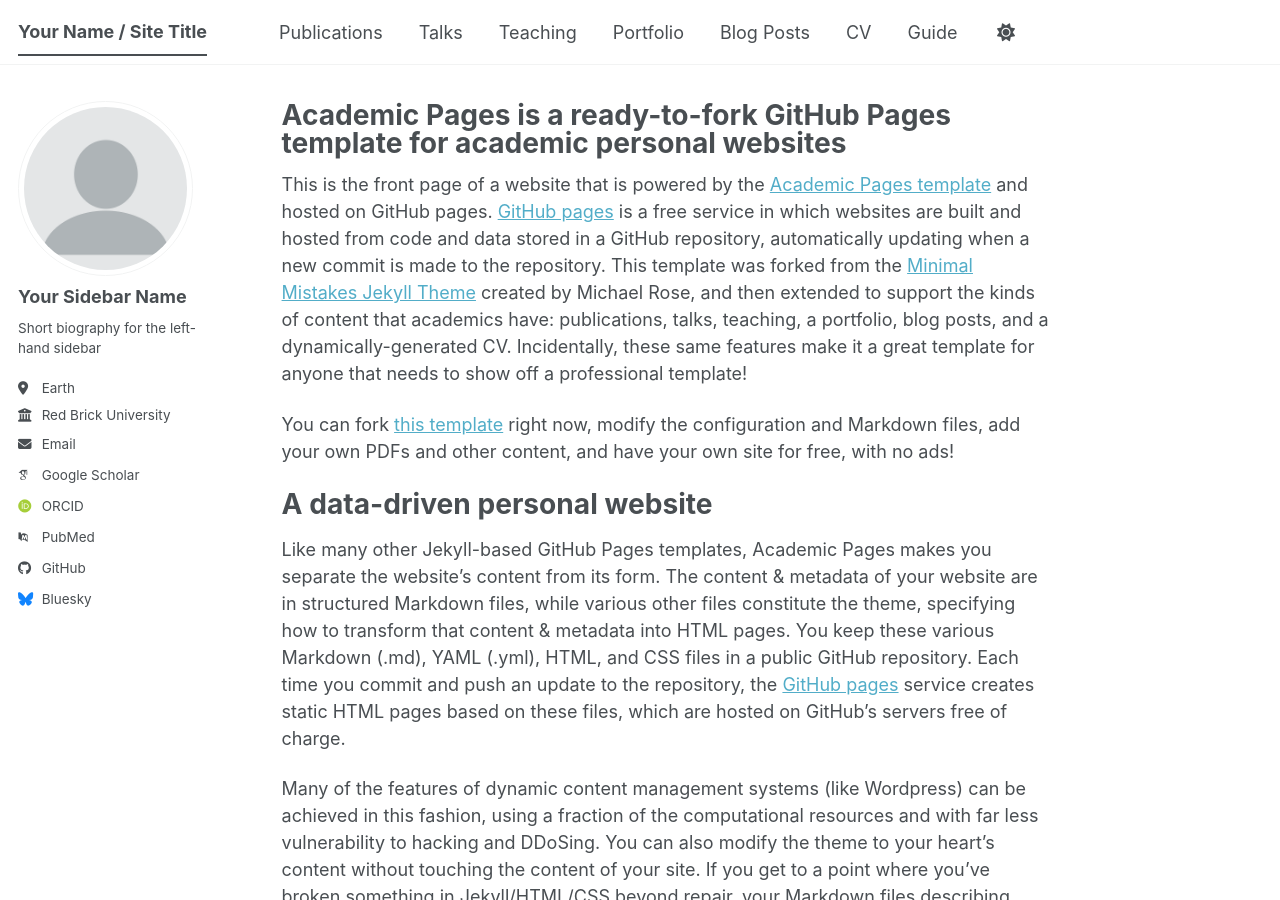
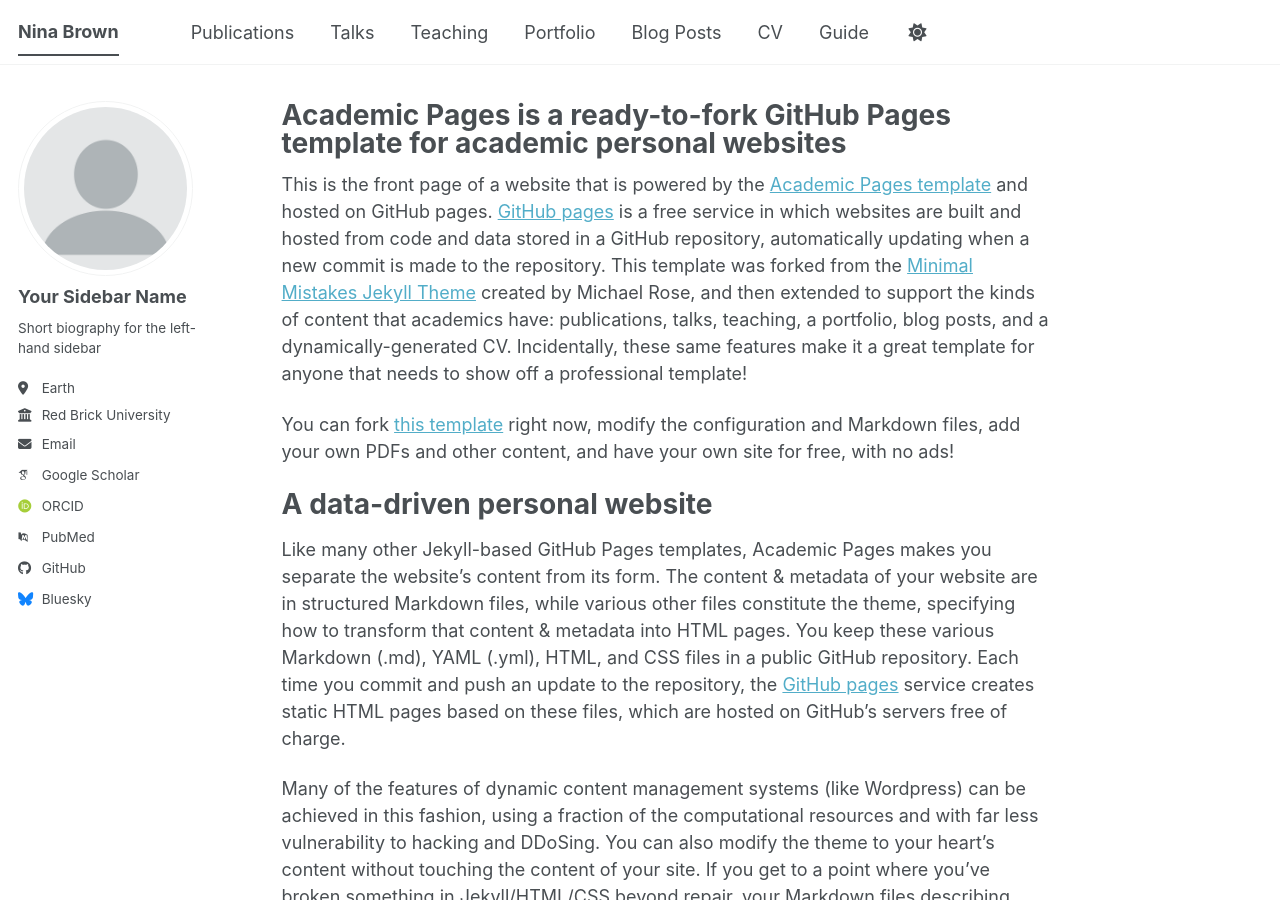
Before and after one commit to ninambrown/ninambrown.github.io, a Jekyll site: the page built from _pages/about.md, in a window 1280 px wide and 900 px high. Built offline with Jekyll 4.4.1, drawn with Linux system fonts in a browser that asks for light colours; some web fonts are replaced; a script bundle is joined from its source files by our own code; library files that are not in the unit come from our copies.

Commit message:
testing / adding name

```diff
--- a/_config.yml
+++ b/_config.yml
@@ -9,7 +9,7 @@
 # Basic Site Settings
 locale                   : "en-US"
 site_theme               : "default" # The available themes options are "default", "air", "sunrise", "mint", "dirt" and "contrast"
-title                    : "Your Name / Site Title"
+title                    : "Nina Brown"
 title_separator          : "-"
 name                     : &name "Your Name"
 description              : &description "Your Name's academic portfolio"   # Update this with a general description of your site, this is the default if not overridden by a page
```
